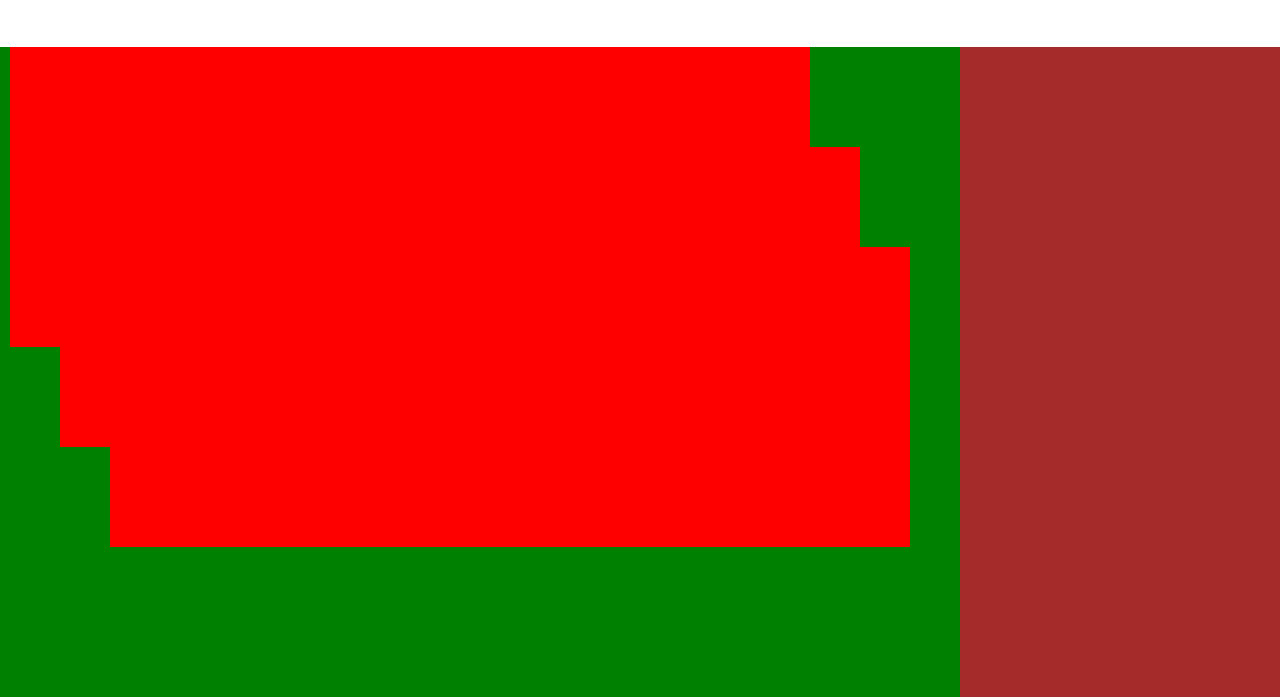
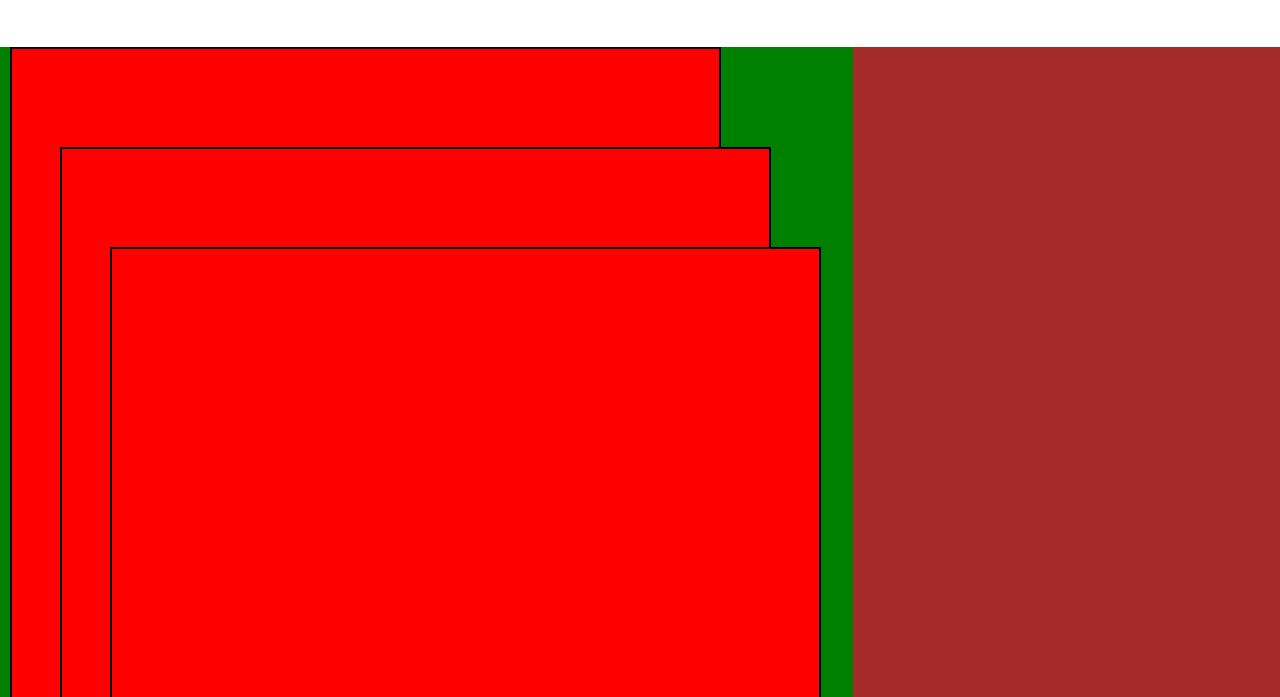
Before and after one commit to back-D/avail, a plain HTML site: page index.html in a window 1280 px wide. Shown: the part 103-800 px from the top of the page. Drawn offline with Linux system fonts and the light colour scheme.

Commit message:
add tabs

```diff
--- a/css/style.css
+++ b/css/style.css
@@ -10,7 +10,7 @@
 	margin-top: 150px;
 }
 
-.section-block2{
+.right-block{
 	background-color:brown;
 	height: 1000px;
 	margin-top: 150px;
@@ -29,7 +29,8 @@
 @media (min-width: 992px){
 	.section-tab{
 		background-color:red;
-		height:300px;
+		border:2px solid black;
+		height:700px;
 		position: absolute;
 		margin: 0 10px;
 	}
--- a/index.html
+++ b/index.html
@@ -48,17 +48,24 @@
 		<a href="#" id="brand" class="navbar-brand">Name of our site</a>
 	</div>
 </div>-->
-
+<section>
+	<div>
+		<div></div>
+	</div>
+</section>
 
 <section>
 	<div class="container-fluid">
 		<div class="row">
-			<div class="col-md-9 tabs-block">
+			<div class="col-md-8 tabs-block">
 				<div class="col-sm-12 col-md-10 section-tab tab-bottom"></div>
 				<div class="col-sm-12 col-md-10 section-tab tab-center"></div>
 				<div class="col-sm-12 col-md-10 section-tab tab-top"></div>
 			</div>
-			<div class="col-md-3 section-block2"></div>
+			<div class="col-md-4 right-block">
+				<div class="col-md-12"></div>
+				<div class="col-md-12"></div>
+			</div>
 		</div>
 	</div>
 </section>
```
